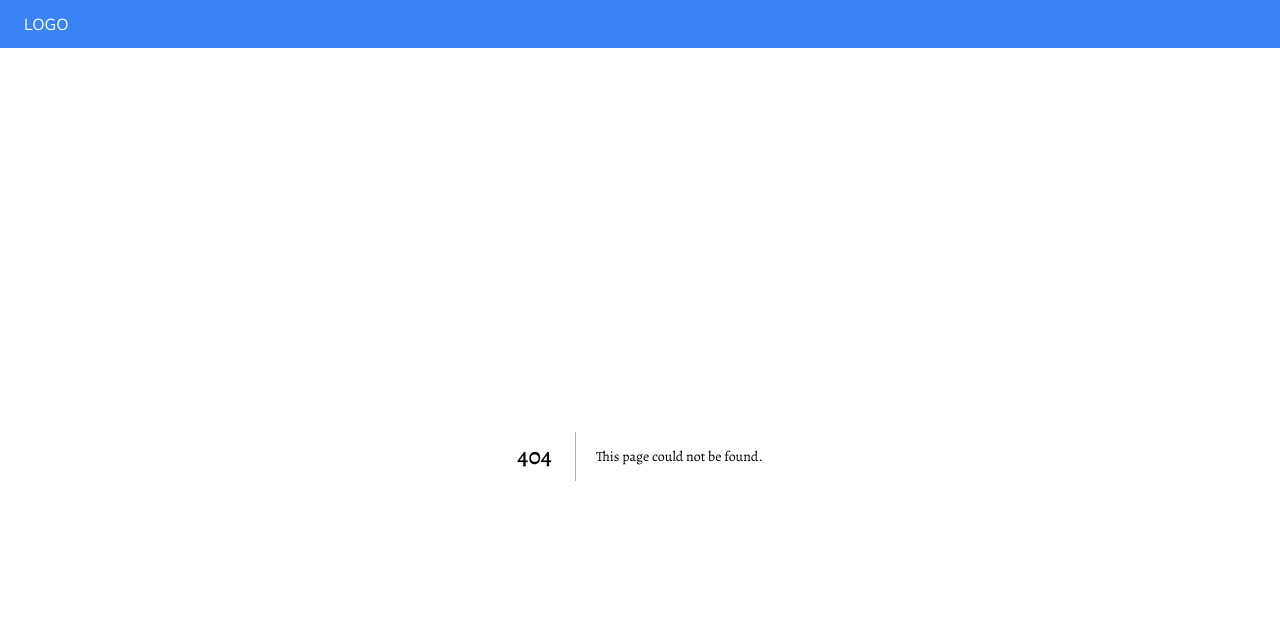
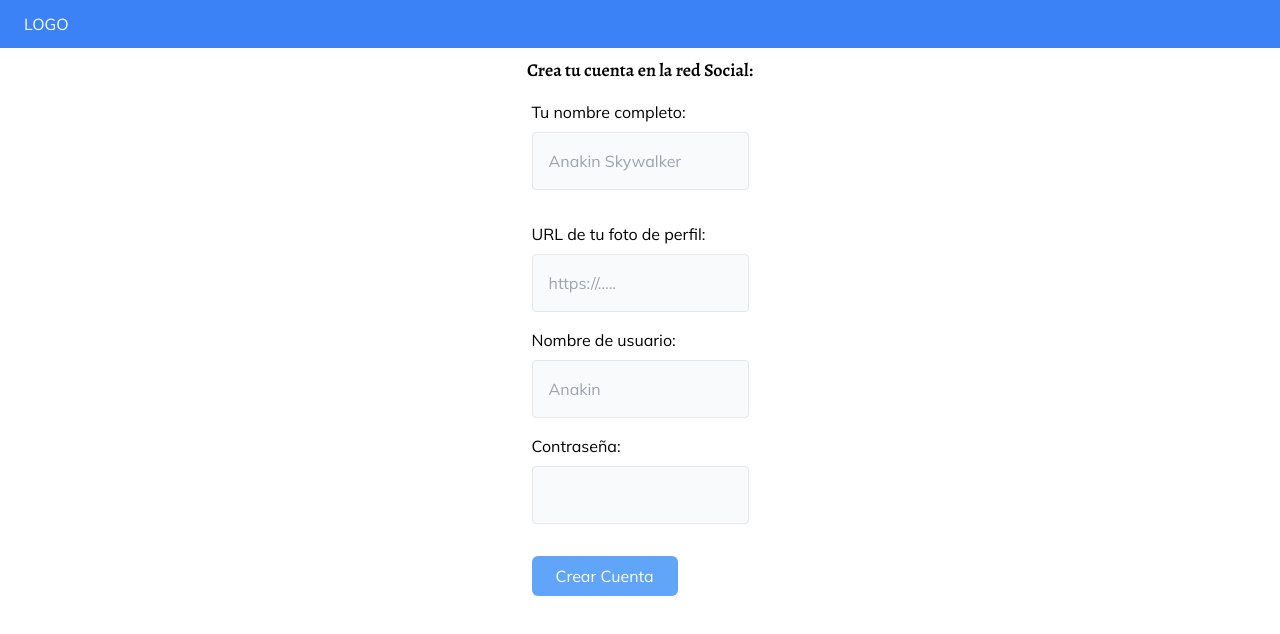
Before and after one commit to Svarium/Twitter-With-Next.js, a Next.js app: page /register in a window 1280 px wide. Before the commit this address had no page. Shown: the top 634 px of the page. Built offline with nearby package versions, Linux system fonts and the light colour scheme.

Commit message:
formContext

```diff
--- a/src/app/layout.tsx
+++ b/src/app/layout.tsx
@@ -1,7 +1,6 @@
 import type { Metadata } from "next";
 import { Mulish, Alegreya } from "next/font/google";
 import "./globals.css";
-import Link from "next/link";
 import NavBar from "@/components/layout/NavBar";
 
 const mulish = Mulish({
--- /dev/null
+++ b/src/app/register/page.tsx
@@ -0,0 +1,13 @@
+import RegisterForm from "@/components/auth/RegisterForm";
+
+
+const RegisterPage = () => {
+    return <div className="flex items-center w-full flex-col">
+
+        <h2 className="mb-4">Crea tu cuenta en la red Social:</h2>
+
+        <RegisterForm/>
+    </div>
+}
+
+export default RegisterPage;
--- a/src/components/auth/LoginForm.tsx
+++ b/src/components/auth/LoginForm.tsx
@@ -1,13 +1,15 @@
 "use client"
 
-import { useForm } from "react-hook-form"
+import { FormProvider, useForm } from "react-hook-form"
 import { yupResolver } from "@hookform/resolvers/yup"
 import * as yup from "yup"
-import { error } from "console"
+import SubmitButton from "../form/SubmitButton"
+import InputText from "../form/InputText"
+
 
 type FormData = {
-    username:string,
-    password:string,
+    username: string,
+    password: string,
 }
 
 
@@ -19,40 +21,38 @@ const schema = yup.object({
 const LoginForm = () => {
 
 
-    const {register, handleSubmit, formState:{errors}} = useForm<FormData>({
-        resolver:yupResolver(schema)
+    const methods = useForm<FormData>({
+        resolver: yupResolver(schema)
     });
 
-    const onSubmit = (data:FormData) => {
+    const { handleSubmit} = methods;
+
+    const onSubmit = (data: FormData) => {
         console.log(JSON.stringify(data));
 
     }
 
-    return <form onSubmit={handleSubmit(onSubmit)}>
-    <div className="flex flex-col">
-        <label className="mb-2">Nombre de usuario:</label>
-        <input
-        {...register("username")}
-        className="mb-4 p-4 rounded bg-gray-50 border border-gray-200 "
-        type="text" placeholder="Anakin Skywalker"/>
-        {errors?.username && <div className="text-red-600 mt-2">Este campo es requerido</div>}
-    </div>
-    <div className="flex flex-col mt-4">
-        <label className="mb-2">Contraseña</label>
-        <input
-        {...register("password")}
-        className="mb-4 p-4 rounded bg-gray-50 border border-gray-200 "
-        type="password"
-        />
-         {errors?.password && <div className="text-red-600 mt-2">Este campo es obligatorio</div>}
-
-    </div>
-    <div className="mt-2">
-        <button
-        onClick={handleSubmit(onSubmit)}
-        className="button-primary">Iniciar Sesión</button>
-    </div>
-</form>
+    return <FormProvider {...methods} >
+        <form onSubmit={handleSubmit(onSubmit)}>
+            <InputText
+                label={"Nombre de usuario:"}
+                fieldName={"username"}
+                placeholder="Anakin Skywalker"
+                type="text"
+            />
+            <InputText
+                label={"Contraseña:"}
+                fieldName={"password"}
+                placeholder="Anakin Skywalker"
+                type="password"
+            />
+            <SubmitButton
+                label={"Iniciar Sesion"}
+                onSubmit={onSubmit}
+                styles="mt-4"
+            />
+        </form>
+    </FormProvider>
 }
 
 export default LoginForm
--- /dev/null
+++ b/src/components/auth/RegisterForm.tsx
@@ -0,0 +1,81 @@
+"use client"
+
+import { FormProvider, useForm } from "react-hook-form"
+import { yupResolver } from "@hookform/resolvers/yup"
+import * as yup from "yup"
+import SubmitButton from "../form/SubmitButton"
+import InputText from "../form/InputText"
+
+
+type FormData = {
+    username:string,
+    password:string,
+    name:string,
+    photoUrl:string,
+}
+
+
+const schema = yup.object({
+    username: yup.string().required(),
+    password: yup.string().required(),
+    name: yup.string().required(),
+    photoUrl: yup.string().required()
+}).required();
+
+const RegisterForm = () => {
+
+
+
+
+    const methods = useForm<FormData>({
+        resolver: yupResolver(schema)
+    });
+
+    const {handleSubmit} = methods;
+
+
+    const onSubmit = (data:FormData) => {
+        console.log(JSON.stringify(data));
+
+    }
+
+    return <FormProvider {...methods} ><form onSubmit={handleSubmit(onSubmit)}>
+
+            <InputText
+                label={"Tu nombre completo:"}
+                fieldName={"name"}
+                placeholder="Anakin Skywalker"
+                type="text"
+            />
+
+            <InputText
+                label={"URL de tu foto de perfil:"}
+                fieldName={"photoUrl"}
+                placeholder="https://....."
+                type="text"
+                styles="mt-4"
+            />
+
+            <InputText
+                label={"Nombre de usuario:"}
+                fieldName={"username"}
+                placeholder="Anakin"
+                type="text"
+            />
+            <InputText
+                label={"Contraseña:"}
+                fieldName={"password"}
+                placeholder=""
+                type="password"
+            />
+
+    <SubmitButton
+        label={"Crear Cuenta"}
+        onSubmit={onSubmit}
+        styles="mt-4"
+    />
+</form>
+</FormProvider>
+}
+
+export default RegisterForm
--- /dev/null
+++ b/src/components/form/InputText.tsx
@@ -0,0 +1,24 @@
+import { FieldValues, useFormContext } from "react-hook-form";
+
+type InputTextProps= {
+    label:string;
+    fieldName:string;
+    placeholder?:string;
+    styles?:string;
+    type: 'text' | 'password'
+}
+
+
+const InputText = ({label, fieldName, placeholder, styles, type}: InputTextProps) => {
+    const {register, formState:{errors} } = useFormContext();
+    return  <div className={`flex flex-col ${styles ?? ''}`}>
+    <label className="mb-2">{label}</label>
+    <input
+    {...register(fieldName)}
+    className="mb-4 p-4 rounded bg-gray-50 border border-gray-200 "
+    type={type} placeholder={placeholder}/>
+    {errors && errors[fieldName] && <div className="text-red-600 mt-2">Este campo es requerido</div>}
+</div>
+}
+
+export default InputText;
--- /dev/null
+++ b/src/components/form/SubmitButton.tsx
@@ -0,0 +1,22 @@
+import { FieldValues, useFormContext } from "react-hook-form";
+
+type SubmitButtonProps<T> = {
+    label:string;
+    styles?:string;
+    onSubmit: (data: T) => void;
+}
+
+
+const SubmitButton = <T extends FieldValues,>({label, styles, onSubmit}: SubmitButtonProps<T>) => {
+
+    const {handleSubmit} = useFormContext<T>();
+
+
+    return <div className={`${styles ?? ''}`}>
+    <button
+    onClick={handleSubmit(onSubmit)}
+    className="button-primary">{label}</button>
+</div>
+}
+
+export default SubmitButton;
```
